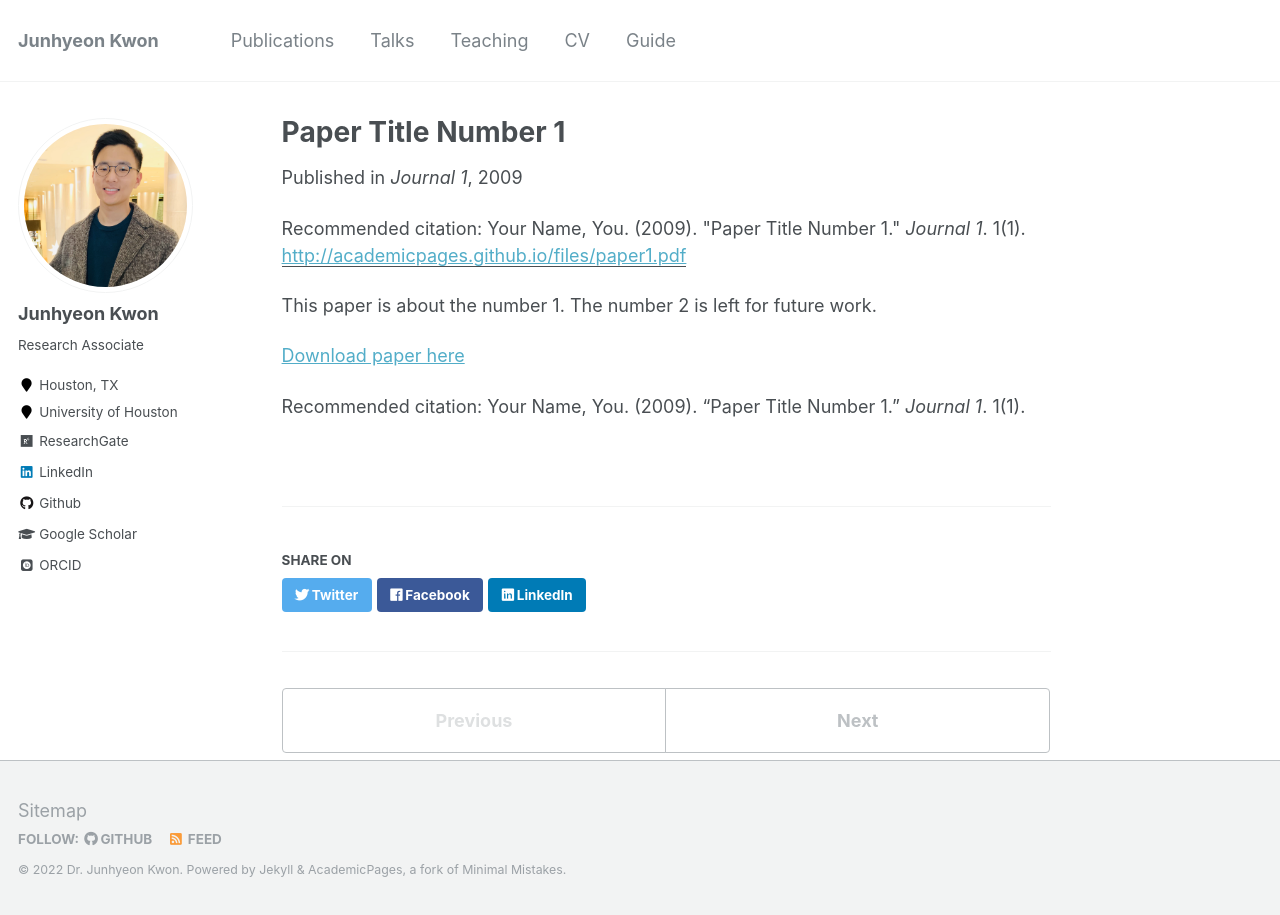
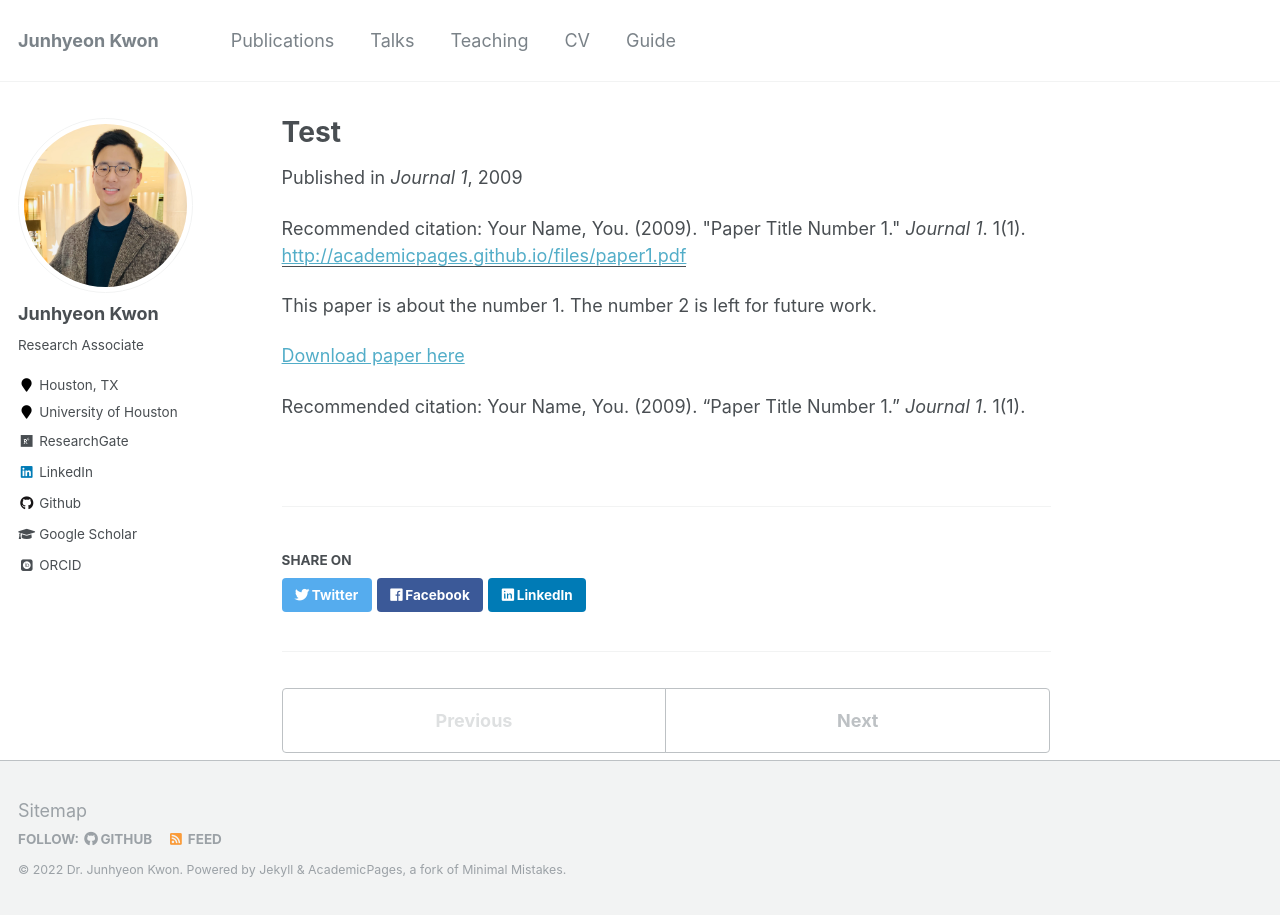
Before and after one commit to JunhyeonKwon/junhyeonkwon.github.io, a Jekyll site: the page built from _publications/2009-10-01-paper-title-number-1.md, in a window 1280 px wide. Built offline with Jekyll 4.4.1, drawn with Linux system fonts in a browser that asks for light colours; some web fonts are replaced.

Commit message:
test test
test!

```diff
--- a/_config.yml
+++ b/_config.yml
@@ -102,7 +102,7 @@ author:
   instagram        :
   impactstory      : #"https://profiles.impactstory.org/u/xxxx-xxxx-xxxx-xxxx"
   lastfm           :
-  linkedin         : "https://www.linkedin.com/in/junhyeon-kwon-162873202"
+  linkedin         : "https://www.linkedin.com/in/junhyeon-kwon-162873202/"
   orcid            : "https://orcid.org/my-orcid?orcid=0000-0001-9770-8125"
   pinterest        :
   soundcloud       :
--- a/_publications/2009-10-01-paper-title-number-1.md
+++ b/_publications/2009-10-01-paper-title-number-1.md
@@ -1,5 +1,5 @@
 ---
-title: "Paper Title Number 1"
+title: "Test"
 collection: publications
 permalink: /publication/2009-10-01-paper-title-number-1
 excerpt: 'This paper is about the number 1. The number 2 is left for future work.'
```
Also changed, not shown: 1 other file.
